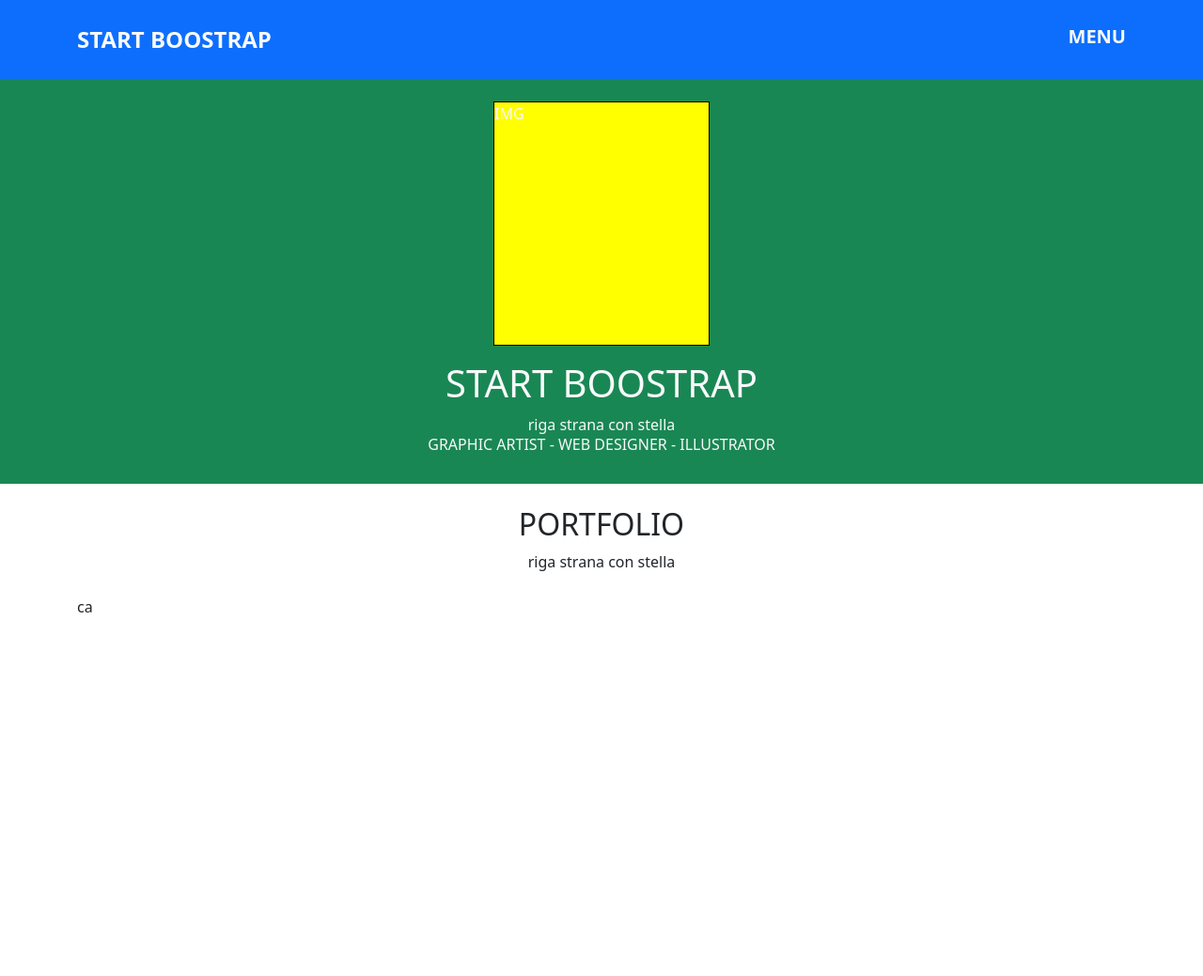
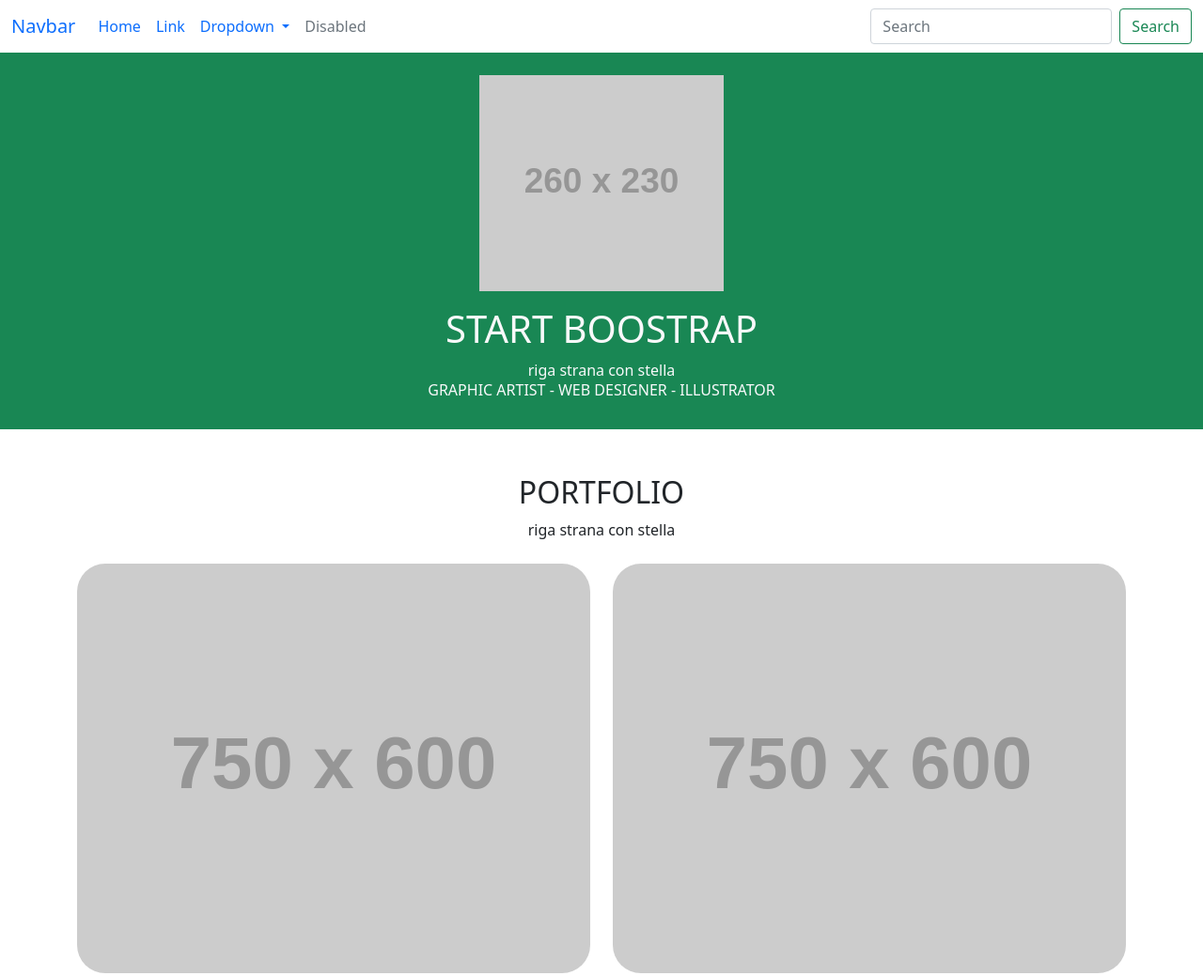
Before and after one commit to FilippoBonafini/html-css-bootstrap-freelancer, a plain HTML site: page index.html in a window 1280 px wide. Shown: the top 1039 px of the page at 94% size. Before the commit the page ends 800 px from the top, so only its background shows below. Drawn offline with nearby package versions, Linux system fonts and the light colour scheme.

Commit message:
ripresa progetto

```diff
--- /dev/null
+++ b/css/card.css
@@ -0,0 +1,10 @@
+.ms-card{
+    border-radius: 1.875rem;
+    overflow: hidden;
+
+}
+
+.ms-card >img{
+    width: 100%;
+    height: auto;
+}
--- a/css/style.css
+++ b/css/style.css
@@ -1,3 +1,8 @@
+@import "card.css";
+@import "variables.css";
+
+
+
 .debug #intestazione-main .immagine{
     height:260px;
     width:230px;
--- /dev/null
+++ b/css/variables.css
@@ -0,0 +1,5 @@
+:root{
+    --ms-primary-color:#2c3e50;
+    --ms-primary-color-light:#3a546d;
+    --ms-secondary-color:#1abc9c;
+}
--- a/index.html
+++ b/index.html
@@ -13,13 +13,44 @@
 <body class="debug">
 
     <!-- INIZIO HEADER -->
-    <header class="bg-primary py-4">
-        <div class="container-lg">
-            <nav class="row text-light">
-                <a href="#" class="text-reset text-decoration-none fw-bold fs-4 col flex-grow-1">START BOOSTRAP</a>
-                <a href="#" class="text-reset text-decoration-none fw-bold fs-5 col text-end">MENU</a>
-            </nav>
-        </div>
+    <header>
+
+        <nav class="navbar navbar-expand-lg bg-body-tertiary">
+            <div class="container-fluid">
+            <a class="navbar-brand" href="#">Navbar</a>
+            <button class="navbar-toggler" type="button" data-bs-toggle="collapse" data-bs-target="#navbarSupportedContent" aria-controls="navbarSupportedContent" aria-expanded="false" aria-label="Toggle navigation">
+                <span class="navbar-toggler-icon"></span>
+            </button>
+            <div class="collapse navbar-collapse" id="navbarSupportedContent">
+                <ul class="navbar-nav me-auto mb-2 mb-lg-0">
+                <li class="nav-item">
+                    <a class="nav-link active" aria-current="page" href="#">Home</a>
+                </li>
+                <li class="nav-item">
+                    <a class="nav-link" href="#">Link</a>
+                </li>
+                <li class="nav-item dropdown">
+                    <a class="nav-link dropdown-toggle" href="#" role="button" data-bs-toggle="dropdown" aria-expanded="false">
+                    Dropdown
+                    </a>
+                    <ul class="dropdown-menu">
+                    <li><a class="dropdown-item" href="#">Action</a></li>
+                    <li><a class="dropdown-item" href="#">Another action</a></li>
+                    <li><hr class="dropdown-divider"></li>
+                    <li><a class="dropdown-item" href="#">Something else here</a></li>
+                    </ul>
+                </li>
+                <li class="nav-item">
+                    <a class="nav-link disabled">Disabled</a>
+                </li>
+                </ul>
+                <form class="d-flex" role="search">
+                <input class="form-control me-2" type="search" placeholder="Search" aria-label="Search">
+                <button class="btn btn-outline-success" type="submit">Search</button>
+                </form>
+            </div>
+            </div>
+        </nav>
     </header>
     <!-- FINE HEADER -->
 
@@ -27,22 +58,53 @@
     <main>
         <section class="bg-success" id="intestazione-main">
             <div class="container">
-                <div class="d-flex flex-column align-items-center text-light py-4">
-                    <div class="immagine">IMG</div>
+                <div class="d-flex flex-column align-items-center text-light p-4">
+                    <img src="https://via.placeholder.com/260x230" alt="#" class="">
                     <h1 class="mt-3">START BOOSTRAP</h1>
                     <div>riga strana con stella</div>
                     <h6>GRAPHIC ARTIST - WEB DESIGNER - ILLUSTRATOR</h6>
                 </div>
             </div>
         </section>
-        <section id="corpo-principale">
-            <div class="container">
-                <div class="d-flex flex-column align-items-center py-4">
+
+        <section class="" id="portfolio">
+            <div class="container py-5">
+                <div class="pb-4 text-center">
                     <h2>PORTFOLIO</h2>
                     <div>riga strana con stella</div>
                 </div>
-                <div>
-                    ca
+                <div class="row gy-4">
+                    <div class="col-12 col-lg-6 col-xxl-4">
+                        <div class="ms-card">
+                            <img src="https://via.placeholder.com/750x600" alt="#" class="">
+                        </div>
+                    </div>
+                    <div class="col-12 col-lg-6 col-xxl-4">
+                        <div class="ms-card">
+                            <img src="https://via.placeholder.com/750x600" alt="#" class="">
+                        </div>
+                    </div>
+                    <div class="col-12 col-lg-6 col-xxl-4">
+                        <div class="ms-card">
+                            <img src="https://via.placeholder.com/750x600" alt="#" class="">
+                        </div>
+                    </div>
+                    <div class="col-12 col-lg-6 col-xxl-4">
+                        <div class="ms-card">
+                            <img src="https://via.placeholder.com/750x600" alt="#" class="">
+                        </div>
+                    </div>
+                    <div class="col-12 col-lg-6 col-xxl-4">
+                        <div class="ms-card">
+                            <img src="https://via.placeholder.com/750x600" alt="#" class="">
+                        </div>
+                    </div>
+                    <div class="col-12 col-lg-6 col-xxl-4">
+                        <div class="ms-card">
+                            <img src="https://via.placeholder.com/750x600" alt="#" class="">
+                        </div>
+                    </div>
+
                 </div>
             </div>
         </section>
@@ -52,6 +114,6 @@
     <!-- INIZIO FOOTER  -->
     <footer></footer>
     <!-- FINE FOOTER  -->
-
+    <script src="https://cdn.jsdelivr.net/npm/bootstrap@5.3.0-alpha1/dist/js/bootstrap.bundle.min.js" integrity="sha384-w76AqPfDkMBDXo30jS1Sgez6pr3x5MlQ1ZAGC+nuZB+EYdgRZgiwxhTBTkF7CXvN" crossorigin="anonymous"></script>
 </body>
 </html>
```
